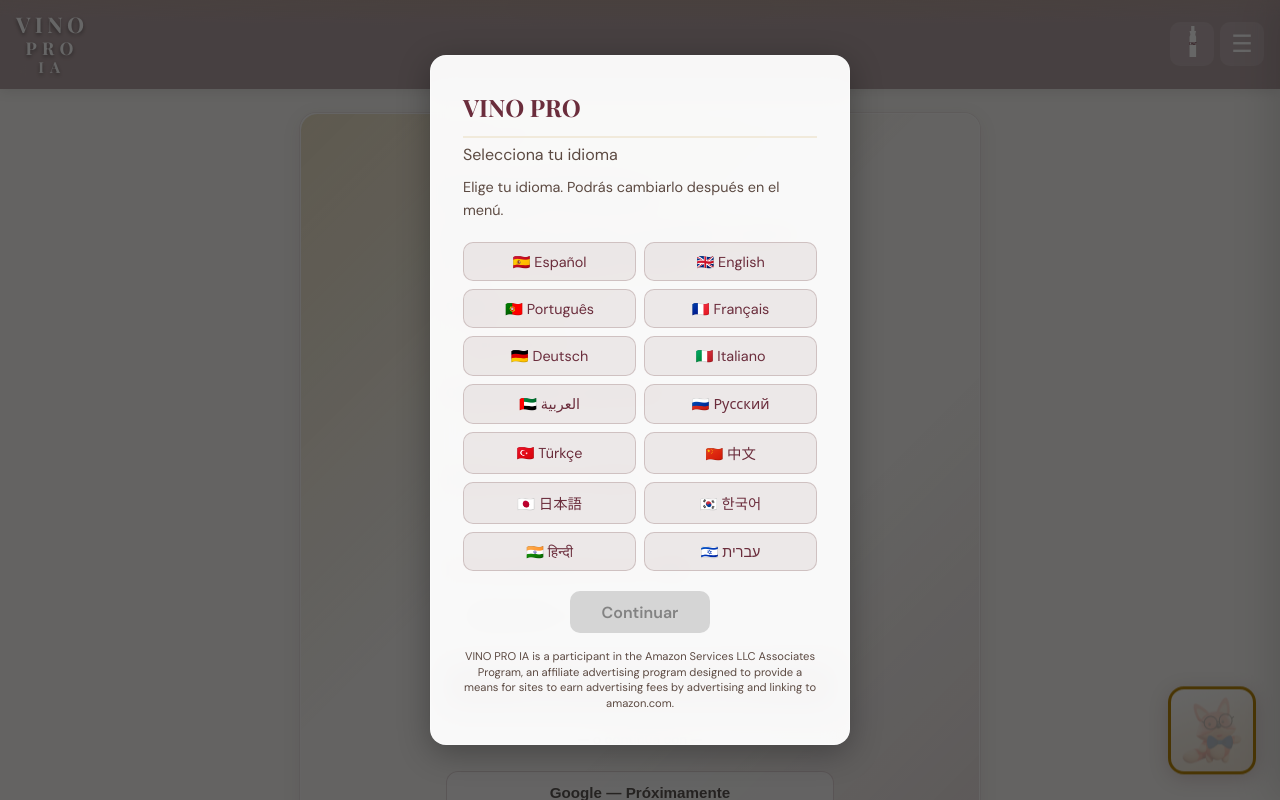
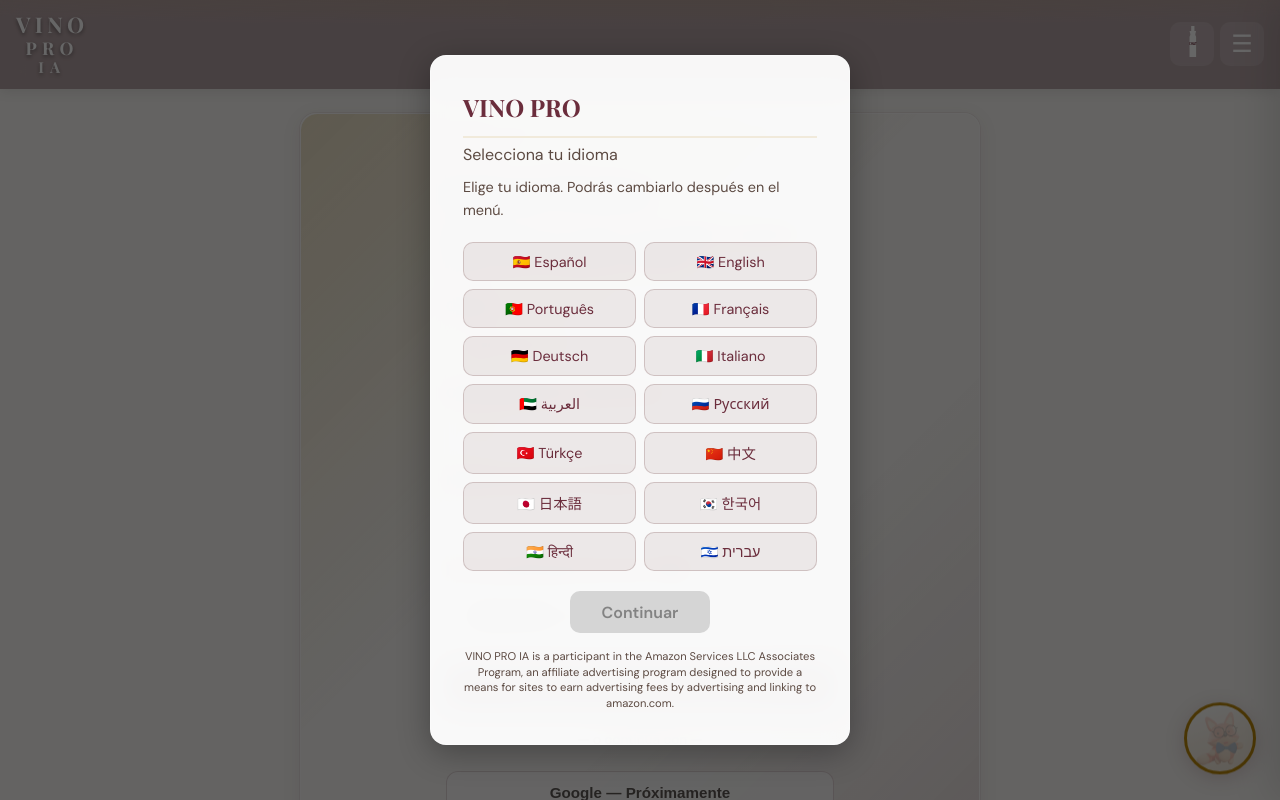
Before and after one commit to yusedcorrea-a11y/vinopro-backend-, a FastAPI app: page /signup in a window 1280 px wide. Run offline with FastAPI, Linux system fonts and the light colour scheme.

Commit message:
Mascota: mantener circulo (revertir contenedor redondeado e imagen completa)
Made-with: Cursor

```diff
--- a/static/style.css
+++ b/static/style.css
@@ -2689,12 +2689,12 @@ body.page-preguntar #respuesta.respuesta-sumiller .respuesta-toolbar .btn-speak
   bottom: 1.5rem;
   right: 1.5rem;
   z-index: 998;
-  width: 88px;
-  height: 88px;
+  width: 72px;
+  height: 72px;
   display: flex;
   align-items: center;
   justify-content: center;
-  border-radius: 16px;
+  border-radius: 50%;
   background: linear-gradient(160deg, #fff 0%, #f8f2e8 45%, #f0e6d8 100%);
   border: 3px solid var(--dorado);
   box-shadow: 0 4px 20px rgba(107, 45, 60, 0.2), 0 0 0 0 rgba(184, 134, 11, 0.3), inset 0 1px 0 rgba(255,255,255,0.8);
@@ -2733,18 +2733,18 @@ body.page-inicio .chatbot-guia-mascot:hover {
   display: flex;
   align-items: center;
   justify-content: center;
-  border-radius: 14px;
+  border-radius: 50%;
   overflow: hidden;
 }
 .chatbot-guia-mascot-img,
 .chatbot-guia-mascot-video {
   width: 100%;
   height: 100%;
-  object-fit: contain;
-  border-radius: 14px;
+  object-fit: cover;
+  border-radius: 50%;
 }
 .chatbot-guia-mascot-video { display: block; }
-/* Mascota definitiva: 3 frames en bucle — imagen completa (sin recorte circular) */
+/* Mascota definitiva: 3 frames en bucle */
 .chatbot-guia-mascot-frames {
   position: relative;
   width: 100%;
@@ -2755,8 +2755,8 @@ body.page-inicio .chatbot-guia-mascot:hover {
   inset: 0;
   width: 100%;
   height: 100%;
-  object-fit: contain;
-  border-radius: 14px;
+  object-fit: cover;
+  border-radius: 50%;
 }
 .chatbot-guia-mascot-frame-1 { animation: mascota-fade-1 3s ease-in-out infinite; }
 .chatbot-guia-mascot-frame-2 { animation: mascota-fade-2 3s ease-in-out infinite; }
@@ -2906,10 +2906,9 @@ body.page-inicio .chatbot-guia-mascot:hover {
 .chatbot-guia-avatar {
   width: 48px;
   height: 48px;
-  border-radius: 12px;
+  border-radius: 50%;
   background: rgba(255,255,255,0.2);
   display: flex;
-  overflow: hidden;
   align-items: center;
   justify-content: center;
   font-size: 1.6rem;
@@ -2920,11 +2919,11 @@ body.page-inicio .chatbot-guia-mascot:hover {
 .chatbot-guia-avatar-video {
   width: 100%;
   height: 100%;
-  object-fit: contain;
-  border-radius: 12px;
+  object-fit: cover;
+  border-radius: 50%;
 }
 .chatbot-guia-avatar-video { display: block; }
-/* Avatar del panel: mismos 3 frames en bucle — imagen completa */
+/* Avatar del panel: mismos 3 frames en bucle */
 .chatbot-guia-avatar-frames {
   position: relative;
 }
@@ -2933,8 +2932,8 @@ body.page-inicio .chatbot-guia-mascot:hover {
   inset: 0;
   width: 100%;
   height: 100%;
-  object-fit: contain;
-  border-radius: 12px;
+  object-fit: cover;
+  border-radius: 50%;
 }
 .chatbot-guia-avatar-frame-1 { animation: mascota-fade-1 3s ease-in-out infinite; }
 .chatbot-guia-avatar-frame-2 { animation: mascota-fade-2 3s ease-in-out infinite; }
@@ -3178,7 +3177,7 @@ body.page-inicio .chatbot-guia-mascot:hover {
 
 @media (max-width: 600px) {
   .chatbot-guia-panel { max-width: 100%; }
-  .chatbot-guia-mascot { bottom: 0.75rem; right: 0.75rem; width: 72px; height: 72px; border-radius: 12px; }
+  .chatbot-guia-mascot { bottom: 0.75rem; right: 0.75rem; width: 60px; height: 60px; }
   .chatbot-guia-mascot-eye { width: 14px; height: 16px; }
   .chatbot-guia-mascot-pupil { width: 8px; height: 8px; }
   .chatbot-guia-mascot-shine { width: 4px; height: 4px; right: 2px; top: 3px; }
```
